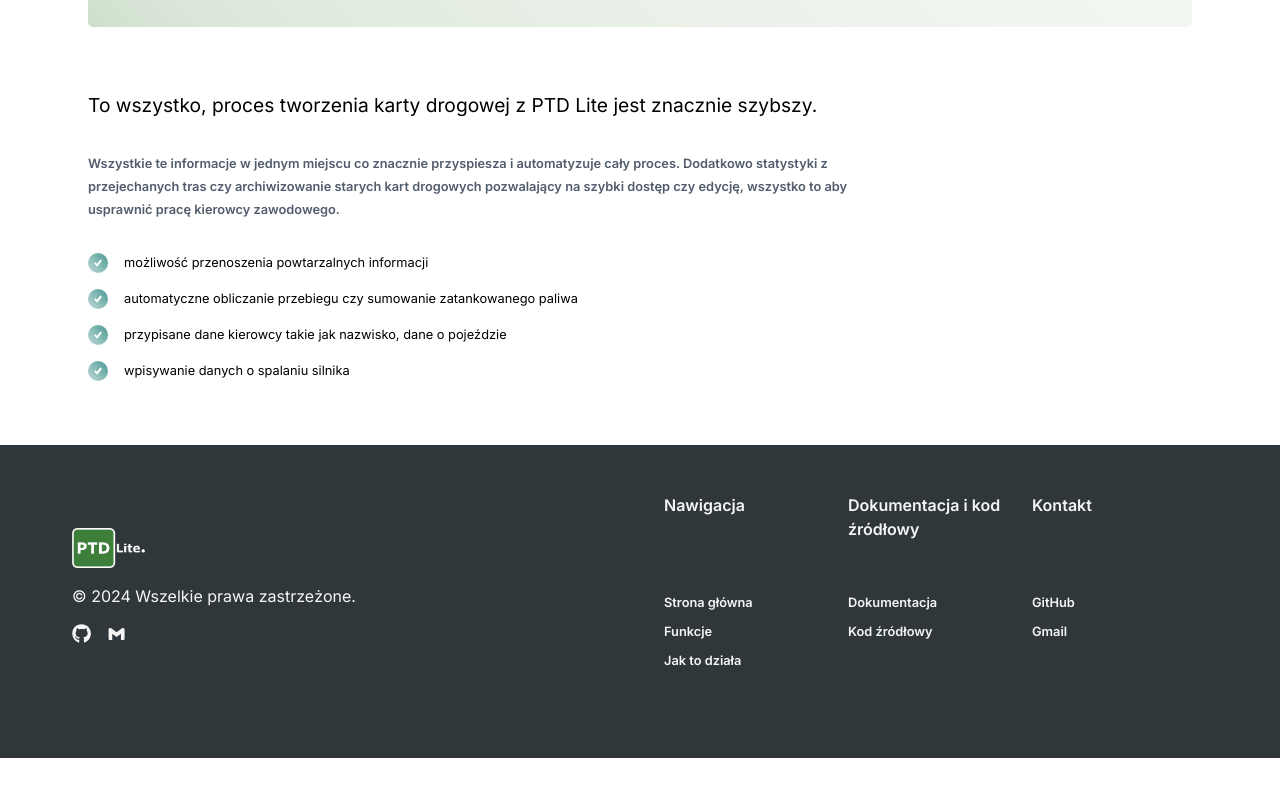
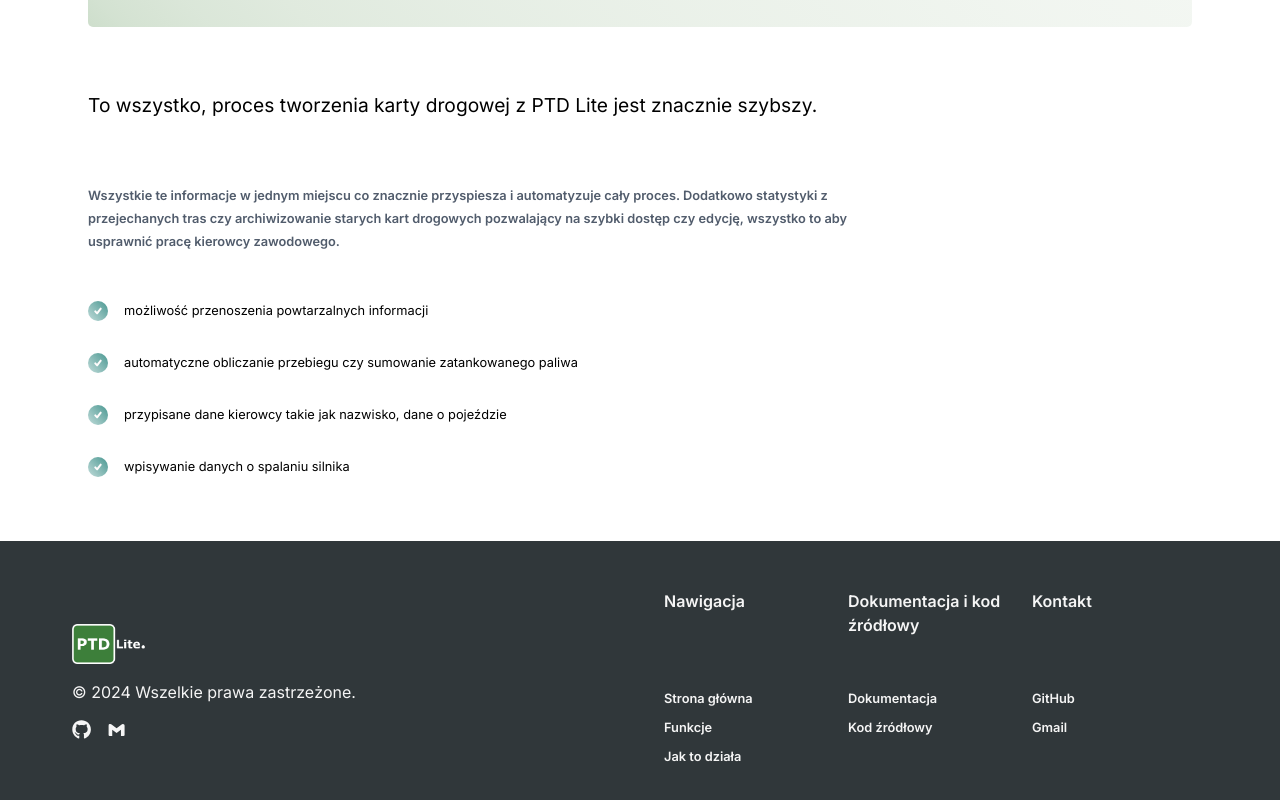
Before and after one commit to mateusz-uran/ptd-lite-website, a React (Vite) app: page /instrukcje in a window 1280 px wide. Shown: the part 2112-2912 px from the top of the page. Before the commit the page ends 2870 px from the top, so only its background shows below. Built offline with nearby package versions, Linux system fonts and the light colour scheme; no server answers.

Commit message:
style: add new animation wrapper, animate rest of HowItWorksPage

```diff
--- a/src/components/howitworks/HowItWorksPageV2.tsx
+++ b/src/components/howitworks/HowItWorksPageV2.tsx
@@ -1,9 +1,7 @@
-import React from "react";
 import style from "./howItWorksPage.module.scss";
 import { howItWorkSteps } from "../../content/howItWorksContent";
 import { AnimationWrapper } from "../animations/AnimationWrapper";
 import { AnimationFadeInWrapper } from "../animations/AnimationFadeIn";
-import { FaRegCircleCheck } from "react-icons/fa6";
 
 const HowItWorksPageV2 = () => {
   return (
@@ -50,15 +48,21 @@ const HowItWorksPageV2 = () => {
           </div>
 
           <div className={style.endingSection}>
+            <AnimationFadeInWrapper listIndex={1}>
               <h3>{howItWorkSteps.summary.header}</h3>
+            </AnimationFadeInWrapper>
+            <AnimationFadeInWrapper listIndex={1}>
               <p className={style.paraf}>{howItWorkSteps.summary.paraf}</p>
+            </AnimationFadeInWrapper>
             <ul>
               {howItWorkSteps.summary.list.map((el, i) => (
                 <div key={i}>
+                  <AnimationWrapper variantType="text" listIndex={i}>
                     <li>
                       <img src="/images/howitworks/check.svg" alt="" />
                       <p>{el}</p>
                     </li>
+                  </AnimationWrapper>
                 </div>
               ))}
             </ul>
```
Lines whose indentation alone changed are shown as unchanged.
